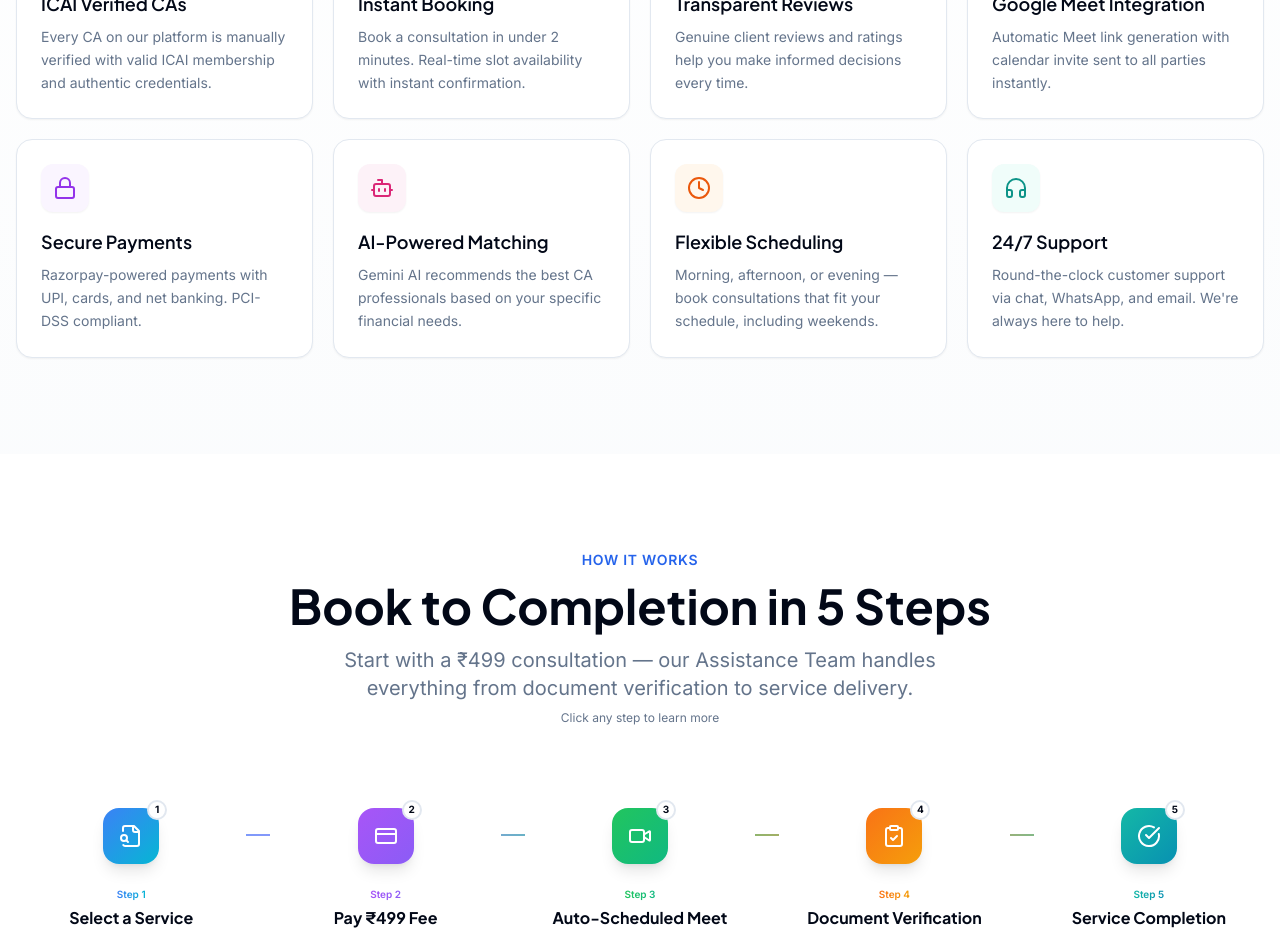
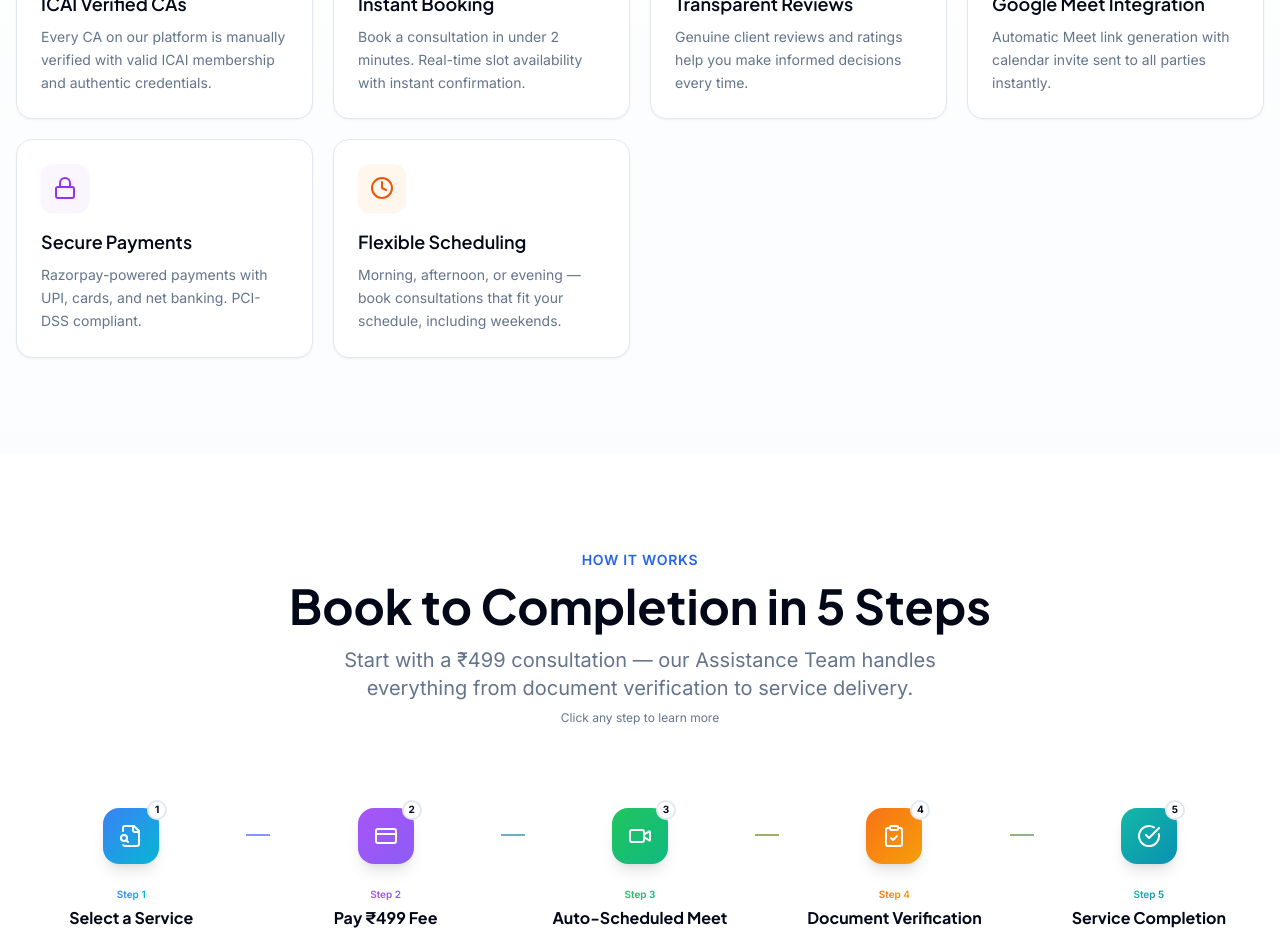
Before and after one commit to hareeshai777/CA_Connect, a Next.js app in the folder frontend/: page / in a window 1280 px wide. Shown: the part 3280-4216 px from the top of the page. Built offline with nearby package versions, Linux system fonts and the light colour scheme; no server answers.

Commit message:
Remove AI-Powered Matching and 24/7 Support cards from WhyChooseUs
Co-Authored-By: Claude Sonnet 4.6 <noreply@anthropic.com>

```diff
--- a/frontend/src/components/landing/WhyChooseUs.tsx
+++ b/frontend/src/components/landing/WhyChooseUs.tsx
@@ -1,7 +1,7 @@
 "use client";
 
 import { motion } from "framer-motion";
-import { Shield, Zap, Star, Clock, HeadphonesIcon, Lock, Bot, Video } from "lucide-react";
+import { Shield, Zap, Star, Clock, Lock, Video } from "lucide-react";
 
 const features = [
   {
@@ -50,15 +50,6 @@ const features = [
     glow: "group-hover:shadow-purple-200",
   },
   {
-    icon: Bot,
-    title: "AI-Powered Matching",
-    description: "Gemini AI recommends the best CA professionals based on your specific financial needs.",
-    gradient: "from-pink-500 to-rose-500",
-    iconBg: "bg-pink-50",
-    iconColor: "text-pink-600",
-    glow: "group-hover:shadow-pink-200",
-  },
-  {
     icon: Clock,
     title: "Flexible Scheduling",
     description: "Morning, afternoon, or evening — book consultations that fit your schedule, including weekends.",
@@ -66,15 +57,6 @@ const features = [
     iconBg: "bg-orange-50",
     iconColor: "text-orange-600",
     glow: "group-hover:shadow-orange-200",
-  },
-  {
-    icon: HeadphonesIcon,
-    title: "24/7 Support",
-    description: "Round-the-clock customer support via chat, WhatsApp, and email. We're always here to help.",
-    gradient: "from-teal-500 to-cyan-500",
-    iconBg: "bg-teal-50",
-    iconColor: "text-teal-600",
-    glow: "group-hover:shadow-teal-200",
   },
 ];
 
```
